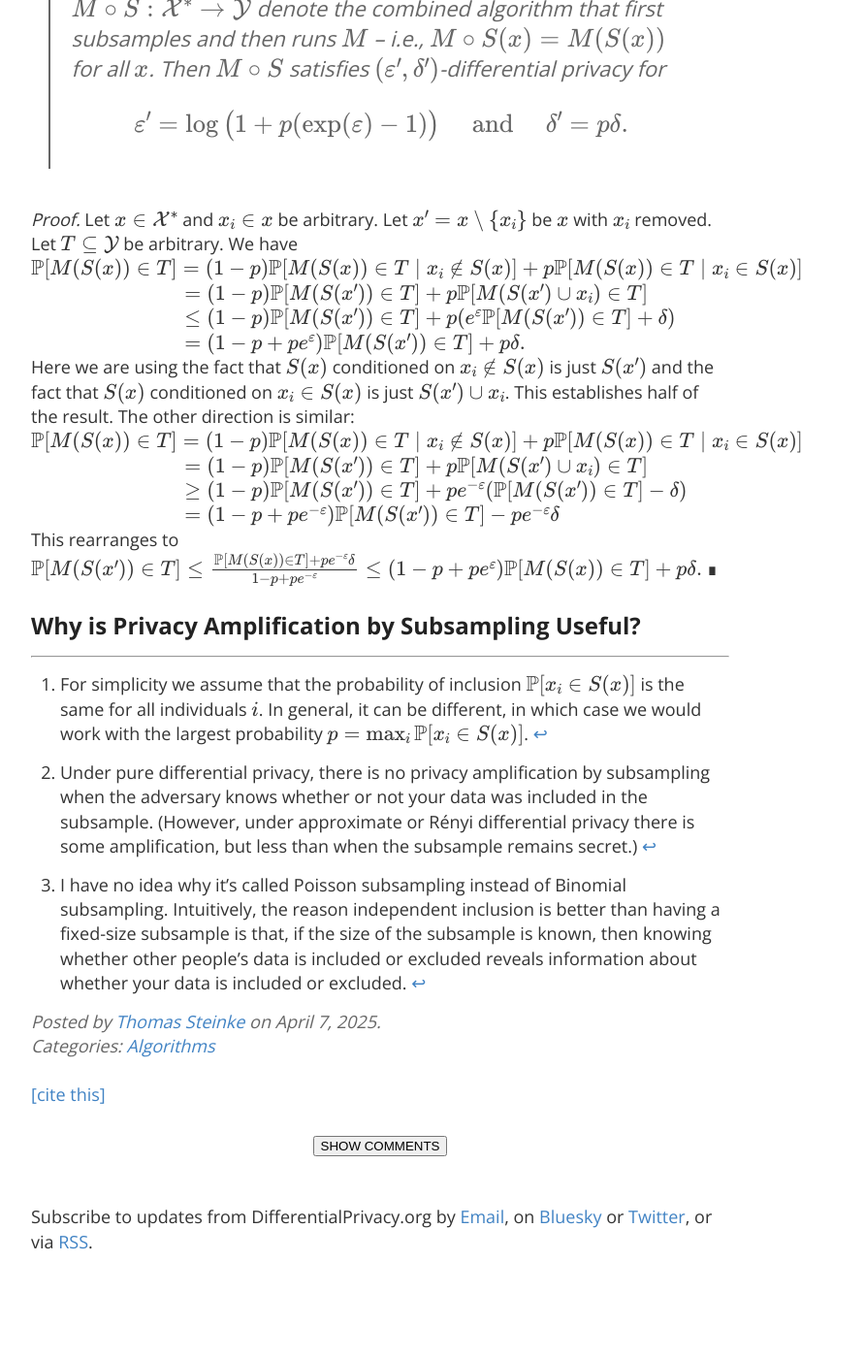
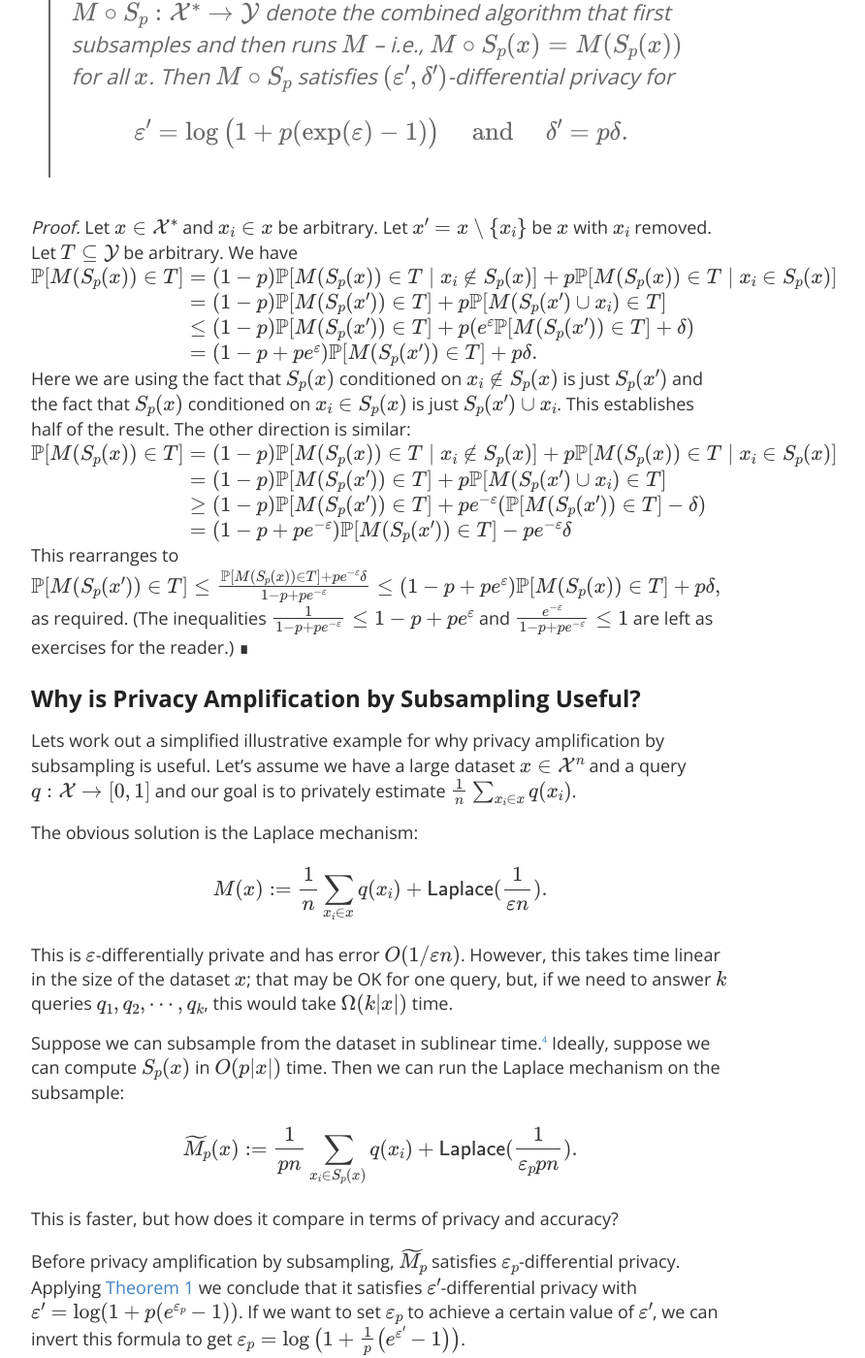
Before and after one commit to differentialprivacy/differentialprivacy, a Jekyll site: the page built from _posts/2025-04-07-subsampling.md, in a window 1280 px wide and 1400 px high, scrolled down 1415 px. Shown: the whole window at 97% size, without its empty margins (248-1140 px from the left). Built offline with Jekyll 4.4.1, drawn with Linux system fonts in a browser that asks for light colours; comment, search, counter and statistics services are not loaded; before the commit the page ends 2758 px from its top, so only the background shows below that; some of the changed text lies outside the part shown.

Commit message:
post on subsampling

```diff
--- a/_posts/2025-04-07-subsampling.md
+++ b/_posts/2025-04-07-subsampling.md
@@ -25,42 +25,63 @@ Second, the privacy adversary does not know whether or not your data is included
 
 There are different possible subsampling procedures \\\(S\\\).
 A natural subsampling scheme is for the subsample \\\(S\(x\)\\\) to be a fixed-size subset of the dataset \\\(x\\\) that is otherwise uniformly random.
-However, it turns out to work better if each person's data is included independently. This subsampling procedure is known as Poisson subsampling.[^poisson] In this case, the size of the subsample is not fixed. Assuming each person's data is included with the same probability \\\(p\\\), the size is binomially distributed: \\\[\|S\(x\)\| \\sim \\mathsf{Binomial}\(\|x\|,p\).\\\]
+However, it turns out to work better if each person's data is included independently. This subsampling procedure is known as Poisson subsampling.[^poisson] In this case, the size of the subsample is not fixed. Assuming each person's data is included with the same probability \\\(p\\\), the size is binomially distributed: \\\[\|S\_p\(x\)\| \\sim \\mathsf{Binomial}\(\|x\|,p\).\\\]
 It also turns out to be easier to analyze differential privacy with respect to addition or removal of one person's data, rather than with respect to replacement.
 
 There are _many_ privacy ampliffication by subsampling results in the literature. The gist of them is pretty much the same; the differences are about the specific assumptions they make and how tight they are. Next we'll state and prove a very simple version.
 
 > **Theorem 1 (Privacy Amplification by Subsampling for Poisson-Subsampled Approximate DP).** <a id="thm1" />
-> Let \\\(S : \\mathcal{X}^\* \\to \\mathcal{X}^\*\\\) be the Poisson subsampling operation with probability \\\(p\\\). That is, for all inputs \\\(x\\\), we have \\\(S\(x\) \\subseteq x\\\) where each \\\(x\_i \\in x\\\) is included in \\\(S\(x\)\\\) independently with probability \\\(p\\\).
+> Let \\\(S\_p : \\mathcal{X}^\* \\to \\mathcal{X}^\*\\\) be the Poisson subsampling operation with probability \\\(p\\\). That is, for all inputs \\\(x\\\), we have \\\(S\_p\(x\) \\subseteq x\\\) where each \\\(x\_i \\in x\\\) is included in \\\(S\_p\(x\)\\\) independently with probability \\\(p\\\).
 > Let \\\(M : \\mathcal{X}^\* \\to \\mathcal{Y}\\\) satisfy \\\(\(\\varepsilon,\\delta\)\\\)-differential privacy with respect to addition or removal of one person's data.
-> Let \\\(M \\circ S : \\mathcal{X}^\* \\to \\mathcal{Y}\\\) denote the combined algorithm that first subsamples and then runs \\\(M\\\) -- i.e., \\\(M \\circ S \(x\) = M\(S\(x\)\)\\\) for all \\\(x\\\).
-> Then \\\(M \\circ S\\\) satisfies \\\(\(\\varepsilon',\\delta'\)\\\)-differential privacy for \\\[\\varepsilon' = \\log\\big\(1+p\(\\exp\(\\varepsilon\)-1\)\\big\) \~\~\~\~ \\text{ and } \~\~\~\~ \\delta' = p \\delta. \\\]
+> Let \\\(M \\circ S\_p : \\mathcal{X}^\* \\to \\mathcal{Y}\\\) denote the combined algorithm that first subsamples and then runs \\\(M\\\) -- i.e., \\\(M \\circ S\_p \(x\) = M\(S\_p\(x\)\)\\\) for all \\\(x\\\).
+> Then \\\(M \\circ S\_p\\\) satisfies \\\(\(\\varepsilon',\\delta'\)\\\)-differential privacy for \\\[\\varepsilon' = \\log\\big\(1+p\(\\exp\(\\varepsilon\)-1\)\\big\) \~\~\~\~ \\text{ and } \~\~\~\~ \\delta' = p \\delta. \\\]
 
 _Proof._
 Let \\\(x \\in \\mathcal{X}^\*\\\) and \\\(x\_i \\in x \\\) be arbitrary. Let \\\(x'=x\\setminus\\{x\_i\\}\\\) be \\\(x\\\) with \\\(x\_i\\\) removed. Let \\\(T \\subseteq \\mathcal{Y}\\\) be arbitrary.
 We have <br/>
-\\\(\\mathbb{P}\[M\(S\(x\)\) \\in T \] = \(1-p\) \\mathbb{P}\[M\(S\(x\)\) \\in T \\mid x\_i \\notin S\(x\)\] + p \\mathbb{P}\[M\(S\(x\)\) \\in T \\mid x\_i \\in S\(x\)\] \\\)
-\\\(\~\~\~\~\~\~\~\~\~\~\~\~\~\~\~\~\~\~\~\~\~\~\~\~\~\~\~\~ = \(1-p\) \\mathbb{P}\[M\(S\(x'\)\) \\in T\] + p \\mathbb{P}\[M\(S\(x'\)\\cup\{x\_i\}\) \\in T\]\\\)<br/>
-\\\(\~\~\~\~\~\~\~\~\~\~\~\~\~\~\~\~\~\~\~\~\~\~\~\~\~\~\~\~ \\le \(1-p\) \\mathbb{P}\[M\(S\(x'\)\) \\in T\] + p \(e^\\varepsilon \\mathbb{P}\[M\(S\(x'\)\) \\in T\] + \\delta \) \\\)<br/>
-\\\(\~\~\~\~\~\~\~\~\~\~\~\~\~\~\~\~\~\~\~\~\~\~\~\~\~\~\~\~ = \(1-p + p e^\\varepsilon \) \\mathbb{P}\[M\(S\(x'\)\) \\in T\] + p \\delta. \\\) <br/>
-Here we are using the fact that \\\(S\(x\)\\\) conditioned on \\\(x\_i \\notin S\(x\)\\\) is just \\\(S\(x'\)\\\) and the fact that \\\(S\(x\)\\\) conditioned on \\\(x\_i \\in S\(x\)\\\) is just \\\(S\(x'\)\\cup\{x\_i\}\\\).
+\\\(\\mathbb{P}\[M\(S\_p\(x\)\) \\in T \] = \(1-p\) \\mathbb{P}\[M\(S\_p\(x\)\) \\in T \\mid x\_i \\notin S\_p\(x\)\] + p \\mathbb{P}\[M\(S\_p\(x\)\) \\in T \\mid x\_i \\in S\_p\(x\)\] \\\)
+\\\(\~\~\~\~\~\~\~\~\~\~\~\~\~\~\~\~\~\~\~\~\~\~\~\~\~\~\~\~\~ = \(1-p\) \\mathbb{P}\[M\(S\_p\(x'\)\) \\in T\] + p \\mathbb{P}\[M\(S\_p\(x'\)\\cup\{x\_i\}\) \\in T\]\\\)<br/>
+\\\(\~\~\~\~\~\~\~\~\~\~\~\~\~\~\~\~\~\~\~\~\~\~\~\~\~\~\~\~\~ \\le \(1-p\) \\mathbb{P}\[M\(S\_p\(x'\)\) \\in T\] + p \(e^\\varepsilon \\mathbb{P}\[M\(S\_p\(x'\)\) \\in T\] + \\delta \) \\\)<br/>
+\\\(\~\~\~\~\~\~\~\~\~\~\~\~\~\~\~\~\~\~\~\~\~\~\~\~\~\~\~\~\~ = \(1-p + p e^\\varepsilon \) \\mathbb{P}\[M\(S\_p\(x'\)\) \\in T\] + p \\delta. \\\) <br/>
+Here we are using the fact that \\\(S\_p\(x\)\\\) conditioned on \\\(x\_i \\notin S\_p\(x\)\\\) is just \\\(S\_p\(x'\)\\\) and the fact that \\\(S\_p\(x\)\\\) conditioned on \\\(x\_i \\in S\_p\(x\)\\\) is just \\\(S\_p\(x'\)\\cup\{x\_i\}\\\).
 This establishes half of the result. The other direction is similar:<br/>
-\\\(\\mathbb{P}\[M\(S\(x\)\) \\in T \] = \(1-p\) \\mathbb{P}\[M\(S\(x\)\) \\in T \\mid x\_i \\notin S\(x\)\] + p \\mathbb{P}\[M\(S\(x\)\) \\in T \\mid x\_i \\in S\(x\)\] \\\)
-\\\(\~\~\~\~\~\~\~\~\~\~\~\~\~\~\~\~\~\~\~\~\~\~\~\~\~\~\~\~ = \(1-p\) \\mathbb{P}\[M\(S\(x'\)\) \\in T\] + p \\mathbb{P}\[M\(S\(x'\)\\cup\{x\_i\}\) \\in T\]\\\)<br/>
-\\\(\~\~\~\~\~\~\~\~\~\~\~\~\~\~\~\~\~\~\~\~\~\~\~\~\~\~\~\~ \\ge \(1-p\) \\mathbb{P}\[M\(S\(x'\)\) \\in T\] + p e^{-\\varepsilon}\( \\mathbb{P}\[M\(S\(x'\)\) \\in T\] - \\delta \) \\\)<br/>
-\\\(\~\~\~\~\~\~\~\~\~\~\~\~\~\~\~\~\~\~\~\~\~\~\~\~\~\~\~\~ = \(1-p+p e^{-\\varepsilon}\) \\mathbb{P}\[M\(S\(x'\)\) \\in T\] - p e^{-\\varepsilon} \\delta \\\)<br/>
+\\\(\\mathbb{P}\[M\(S\_p\(x\)\) \\in T \] = \(1-p\) \\mathbb{P}\[M\(S\_p\(x\)\) \\in T \\mid x\_i \\notin S\_p\(x\)\] + p \\mathbb{P}\[M\(S\_p\(x\)\) \\in T \\mid x\_i \\in S\_p\(x\)\] \\\)
+\\\(\~\~\~\~\~\~\~\~\~\~\~\~\~\~\~\~\~\~\~\~\~\~\~\~\~\~\~\~\~ = \(1-p\) \\mathbb{P}\[M\(S\_p\(x'\)\) \\in T\] + p \\mathbb{P}\[M\(S\_p\(x'\)\\cup\{x\_i\}\) \\in T\]\\\)<br/>
+\\\(\~\~\~\~\~\~\~\~\~\~\~\~\~\~\~\~\~\~\~\~\~\~\~\~\~\~\~\~\~ \\ge \(1-p\) \\mathbb{P}\[M\(S\_p\(x'\)\) \\in T\] + p e^{-\\varepsilon}\( \\mathbb{P}\[M\(S\_p\(x'\)\) \\in T\] - \\delta \) \\\)<br/>
+\\\(\~\~\~\~\~\~\~\~\~\~\~\~\~\~\~\~\~\~\~\~\~\~\~\~\~\~\~\~\~ = \(1-p+p e^{-\\varepsilon}\) \\mathbb{P}\[M\(S\_p\(x'\)\) \\in T\] - p e^{-\\varepsilon} \\delta \\\)<br/>
 This rearranges to<br/>
-\\\( \\mathbb{P}\[M\(S\(x'\)\) \\in T\] \\le \\frac{\\mathbb{P}\[M\(S\(x\)\) \\in T \]+p e^{-\\varepsilon}\\delta}{1-p+p e^{-\\varepsilon}} \\le \(1-p+pe^\\varepsilon\)\\mathbb{P}\[M\(S\(x\)\) \\in T \] + p\\delta.\\\)
+\\\( \\mathbb{P}\[M\(S\_p\(x'\)\) \\in T\] \\le \\frac{\\mathbb{P}\[M\(S\_p\(x\)\) \\in T \]+p e^{-\\varepsilon}\\delta}{1-p+p e^{-\\varepsilon}} \\le \(1-p+pe^\\varepsilon\)\\mathbb{P}\[M\(S\_p\(x\)\) \\in T \] + p\\delta,\\\)<br/>
+as required. (The inequalities \\\(\\frac{1}{1-p+pe^{-\\varepsilon}} \\le 1-p+pe^\\varepsilon\\\) and \\\(\\frac{e^{-\\varepsilon}}{1-p+pe^{-\\varepsilon}} \\le 1\\\) are left as exercises for the reader.)
 &#8718;
 
 ## Why is Privacy Amplification by Subsampling Useful?
 
+Lets work out a simplified illustrative example for why privacy amplification by subsampling is useful.
+Let's assume we have a large dataset \\\(x\\in\\mathcal{X}^n\\\) and a query \\\(q:\\mathcal{X}\\to\[0,1\]\\\) and our goal is to privately estimate \\\(\\frac{1}{n}\\sum\_{x\_i \\in x} q\(x\_i\)\\\).
+
+The obvious solution is the Laplace mechanism: \\\[M\(x\) := \\frac{1}{n}\\sum\_{x\_i \\in x} q\(x\_i\) + \\mathsf{Laplace}\(\\frac{1}{\\varepsilon n}\).\\\]
+This is \\\(\\varepsilon\\\)-differentially private and has error \\\(O\(1/\\varepsilon n\)\\\).
+However, this takes time linear in the size of the dataset \\\(x\\\); that may be OK for one query, but, if we need to answer \\\(k\\\) queries \\\(q\_1,q\_2,\\cdots,q\_k\\\), this would take \\\(\\Omega\(k\|x\|\)\\\) time.
+
+Suppose we can subsample from the dataset in sublinear time.[^supp] Ideally, suppose we can compute \\\(S\_p\(x\)\\\) in \\\(O\(p\|x\|\)\\\) time.
+Then we can run the Laplace mechanism on the subsample:
+\\\[\\widetilde{M}\_{p}\(x\) := \\frac{1}{pn} \\sum\_{x\_i \\in S\_p(x)} q\(x\_i\) + \\mathsf{Laplace}\(\\frac{1}{\\varepsilon_p p n}\) .\\\]
+This is faster, but how does it compare in terms of privacy and accuracy?
+
+Before privacy amplification by subsampling, \\\(\\widetilde{M}_p\\\) satisfies \\\(\\varepsilon\_p\\\)-differential privacy.
+Applying [Theorem 1](#thm1) we conclude that it satisfies \\\(\\varepsilon'\\\)-differential privacy with \\\(\\varepsilon' = \\log\(1+p\(e^{\\varepsilon\_p}-1\)\)\\\).
+If we want to set \\\(\\varepsilon_p\\\) to achieve a certain value of \\\(\\varepsilon'\\\), we can invert this formula to get \\\(\\varepsilon_p = \\log\\big\(1 + \\frac{1}{p} \\big\( e^{\\varepsilon'}-1 \\big\)\\big\)\\\).
+
+On the accuracy front, we have \\\[ \\mathbb{E}\\big\[\\widetilde{M}\_p\(x\)\\big\] = \\frac{1}{n}\\sum\_{x\_i \\in x} q\(x\_i\) .\\\] That is, \\\(\\widetilde{M}\_p\\\) is unbiased.
+
 ---
 
-[^up]: For simplicity we assume that the probability of inclusion \\\(\\mathbb{P}\[x\_i\\in S\(x\)\]\\\) is the same for all individuals \\\(i\\\). In general, it can be different, in which case we would work with the largest probability \\\(p = \\max\_i \\mathbb{P}\[x\_i\\in S\(x\)\]\\\).
+[^up]: For simplicity we assume that the probability of inclusion \\\(\\mathbb{P}\[x\_i\\in S\_p\(x\)\]\\\) is the same for all individuals \\\(i\\\). In general, it can be different, in which case we would work with the largest probability \\\(p = \\max\_i \\mathbb{P}\[x\_i\\in S\_p\(x\)\]\\\).
 
 [^amb]: Under pure differential privacy, there is no privacy amplification by subsampling when the adversary knows whether or not your data was included in the subsample. (However, under approximate or R&eacute;nyi differential privacy there is some amplification, but less than when the subsample remains secret.)
 
 [^poisson]: I have no idea why it's called Poisson subsampling instead of Binomial subsampling. Intuitively, the reason independent inclusion is better than having a fixed-size subsample is that, if the size of the subsample is known, then knowing whether other people's data is included or excluded reveals information about whether your data is included or excluded.
 
-[^notation]: This post uses set notation \\\(x\_i \\in S\(x\) \\subset x\\\) somewhat informally.
+[^notation]: This post uses set notation \\\(x\_i \\in S\_p\(x\) \\subset x\\\) somewhat informally.
+
+[^supp]: This is a nontrivial supposition. Often different subsampling schemes are used in practice because they are easier to implement than Poisson subsampling.
```
